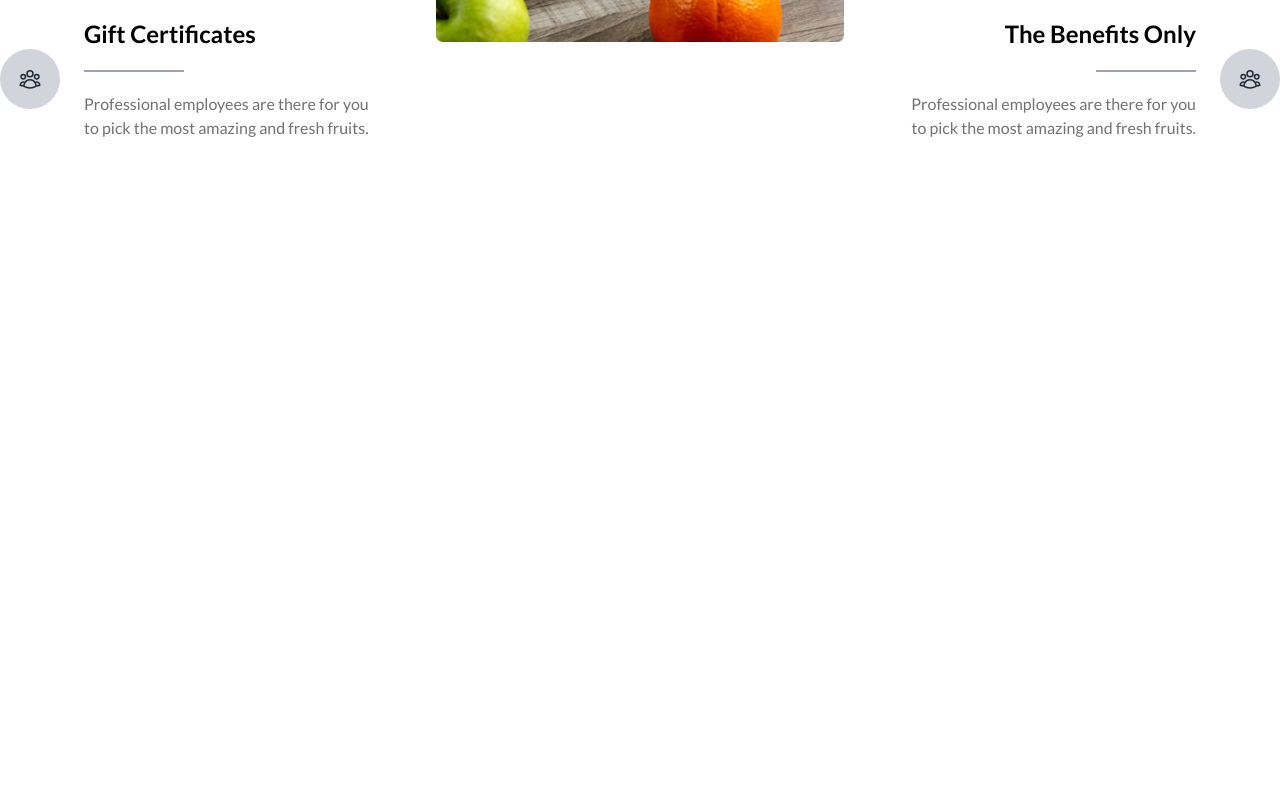
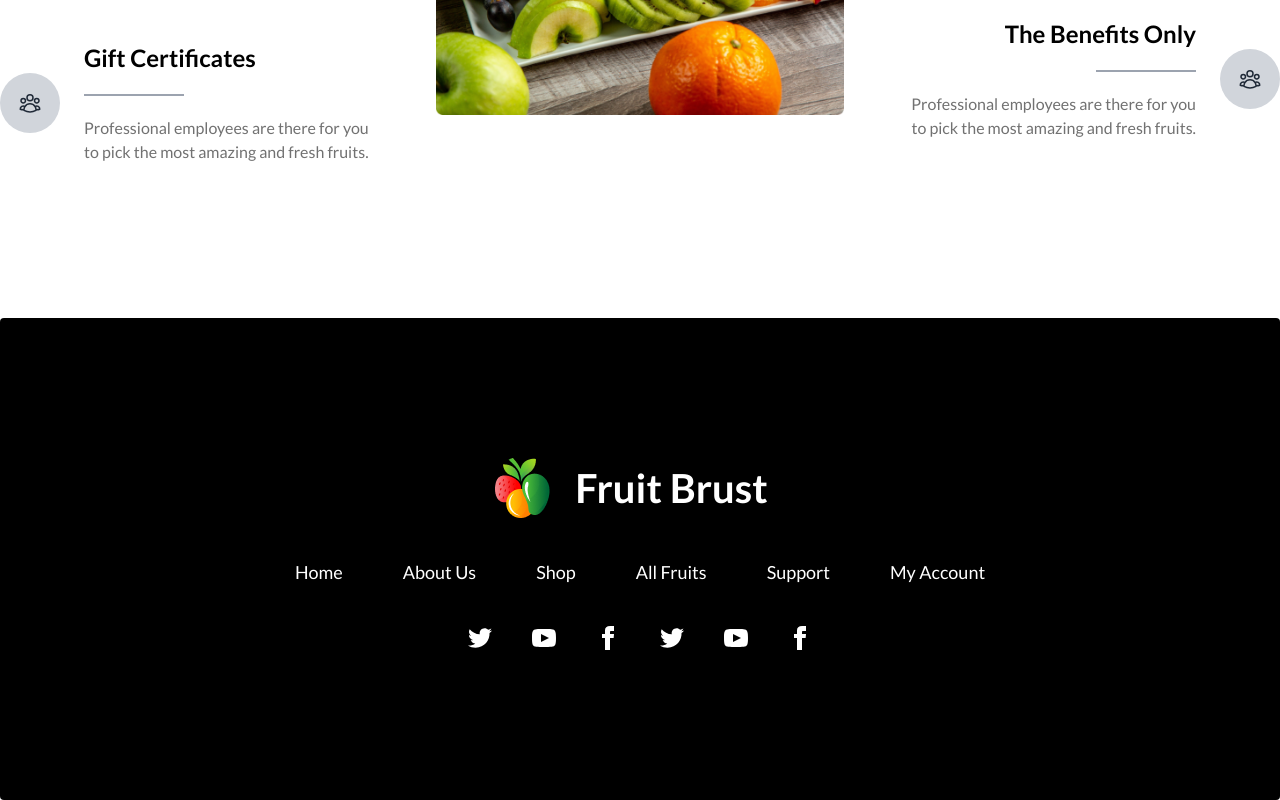
Before and after one commit to StewieGriffin17/Fruit-Brust, a plain HTML site: page index.html in a window 1280 px wide. Shown: the part 3489-4289 px from the top of the page. Before the commit the page ends 3807 px from the top, so only its background shows below. Drawn offline with nearby package versions, Linux system fonts and the light colour scheme.

Commit message:
Completed the footer

```diff
--- a/index.html
+++ b/index.html
@@ -38,7 +38,6 @@
     </style>
 </head>
 <body class="font-lato">
-
   <header class="container mx-auto">
     <!-- navbar -->
     <nav class="lg:bg-primary rounded-[600px] lg:px-[50px] lg:py-[30px] mt-[20px] lg:mt-[50px]">
@@ -189,7 +188,6 @@
       </ul>
     </div>
   </header>
-
   <main class="container mx-auto">
     <!-- Deal of the Day -->
     <section class="px-5 lg:px-0 mb-12">
@@ -550,7 +548,7 @@ style="fill:#000000;">
         <p class="max-w-[615px] text-seconday font-medium text-base">Contrary to popular belief, is not simply random text. It has roots in a piece of classical Latin literature from 45 BC, making it over 2000 years old..</p>
       </div>
       <!-- why choose us content -->
-      <div class="flex gap-[50px] flex-col lg:flex-row">
+      <div class="flex items-center gap-[50px] flex-col lg:flex-row">
       <!-- left side -->
       <div>
         <div class="flex items-center gap-6 mb-12">
@@ -648,14 +646,43 @@ style="fill:#000000;">
 
       </div>
     </section>
-
-
   </main>
-
-  <footer>
-
+  <footer class="footer footer-center p-10 bg-black text-base-content rounded">
+    <div class="flex mt-[20px] lg:mt-[100px]">
+      <img src="images/logo.png" alt="">
+      <a class="btn btn-ghost normal-case text-[40px] text-primary lg:text-white font-bold">Fruit Brust</a>
+    </div>
+    <div class="flex flex-wrap justify-center lg:flex-row gap-[60px] text-white text-xs lg:text-lg font-medium">
+      <a class="link link-hover">Home</a>
+      <a class="link link-hover">About Us</a>
+      <a class="link link-hover">Shop</a>
+      <a class="link link-hover">All Fruits</a>
+      <a class="link link-hover">Support</a>
+      <a class="link link-hover">My Account</a>
+    </div>
+    <div class="mb-[20px] lg:mb-[110px]">
+      <div class="grid grid-flow-col gap-10 text-white">
+        <a>
+          <svg xmlns="http://www.w3.org/2000/svg" width="24" height="24" viewBox="0 0 24 24" class="fill-current"><path d="M24 4.557c-.883.392-1.832.656-2.828.775 1.017-.609 1.798-1.574 2.165-2.724-.951.564-2.005.974-3.127 1.195-.897-.957-2.178-1.555-3.594-1.555-3.179 0-5.515 2.966-4.797 6.045-4.091-.205-7.719-2.165-10.148-5.144-1.29 2.213-.669 5.108 1.523 6.574-.806-.026-1.566-.247-2.229-.616-.054 2.281 1.581 4.415 3.949 4.89-.693.188-1.452.232-2.224.084.626 1.956 2.444 3.379 4.6 3.419-2.07 1.623-4.678 2.348-7.29 2.04 2.179 1.397 4.768 2.212 7.548 2.212 9.142 0 14.307-7.721 13.995-14.646.962-.695 1.797-1.562 2.457-2.549z"></path></svg>
+        </a>
+        <a>
+          <svg xmlns="http://www.w3.org/2000/svg" width="24" height="24" viewBox="0 0 24 24" class="fill-current"><path d="M19.615 3.184c-3.604-.246-11.631-.245-15.23 0-3.897.266-4.356 2.62-4.385 8.816.029 6.185.484 8.549 4.385 8.816 3.6.245 11.626.246 15.23 0 3.897-.266 4.356-2.62 4.385-8.816-.029-6.185-.484-8.549-4.385-8.816zm-10.615 12.816v-8l8 3.993-8 4.007z"></path></svg>
+        </a>
+        <a>
+          <svg xmlns="http://www.w3.org/2000/svg" width="24" height="24" viewBox="0 0 24 24" class="fill-current"><path d="M9 8h-3v4h3v12h5v-12h3.642l.358-4h-4v-1.667c0-.955.192-1.333 1.115-1.333h2.885v-5h-3.808c-3.596 0-5.192 1.583-5.192 4.615v3.385z"></path></svg>
+        </a>
+        <a>
+          <svg xmlns="http://www.w3.org/2000/svg" width="24" height="24" viewBox="0 0 24 24" class="fill-current"><path d="M24 4.557c-.883.392-1.832.656-2.828.775 1.017-.609 1.798-1.574 2.165-2.724-.951.564-2.005.974-3.127 1.195-.897-.957-2.178-1.555-3.594-1.555-3.179 0-5.515 2.966-4.797 6.045-4.091-.205-7.719-2.165-10.148-5.144-1.29 2.213-.669 5.108 1.523 6.574-.806-.026-1.566-.247-2.229-.616-.054 2.281 1.581 4.415 3.949 4.89-.693.188-1.452.232-2.224.084.626 1.956 2.444 3.379 4.6 3.419-2.07 1.623-4.678 2.348-7.29 2.04 2.179 1.397 4.768 2.212 7.548 2.212 9.142 0 14.307-7.721 13.995-14.646.962-.695 1.797-1.562 2.457-2.549z"></path></svg>
+        </a>
+        <a>
+          <svg xmlns="http://www.w3.org/2000/svg" width="24" height="24" viewBox="0 0 24 24" class="fill-current"><path d="M19.615 3.184c-3.604-.246-11.631-.245-15.23 0-3.897.266-4.356 2.62-4.385 8.816.029 6.185.484 8.549 4.385 8.816 3.6.245 11.626.246 15.23 0 3.897-.266 4.356-2.62 4.385-8.816-.029-6.185-.484-8.549-4.385-8.816zm-10.615 12.816v-8l8 3.993-8 4.007z"></path></svg>
+        </a>
+        <a>
+          <svg xmlns="http://www.w3.org/2000/svg" width="24" height="24" viewBox="0 0 24 24" class="fill-current"><path d="M9 8h-3v4h3v12h5v-12h3.642l.358-4h-4v-1.667c0-.955.192-1.333 1.115-1.333h2.885v-5h-3.808c-3.596 0-5.192 1.583-5.192 4.615v3.385z"></path></svg>
+        </a>
+      </div>
+    </div>
   </footer>
-
 </body>
 </html>
 
```
